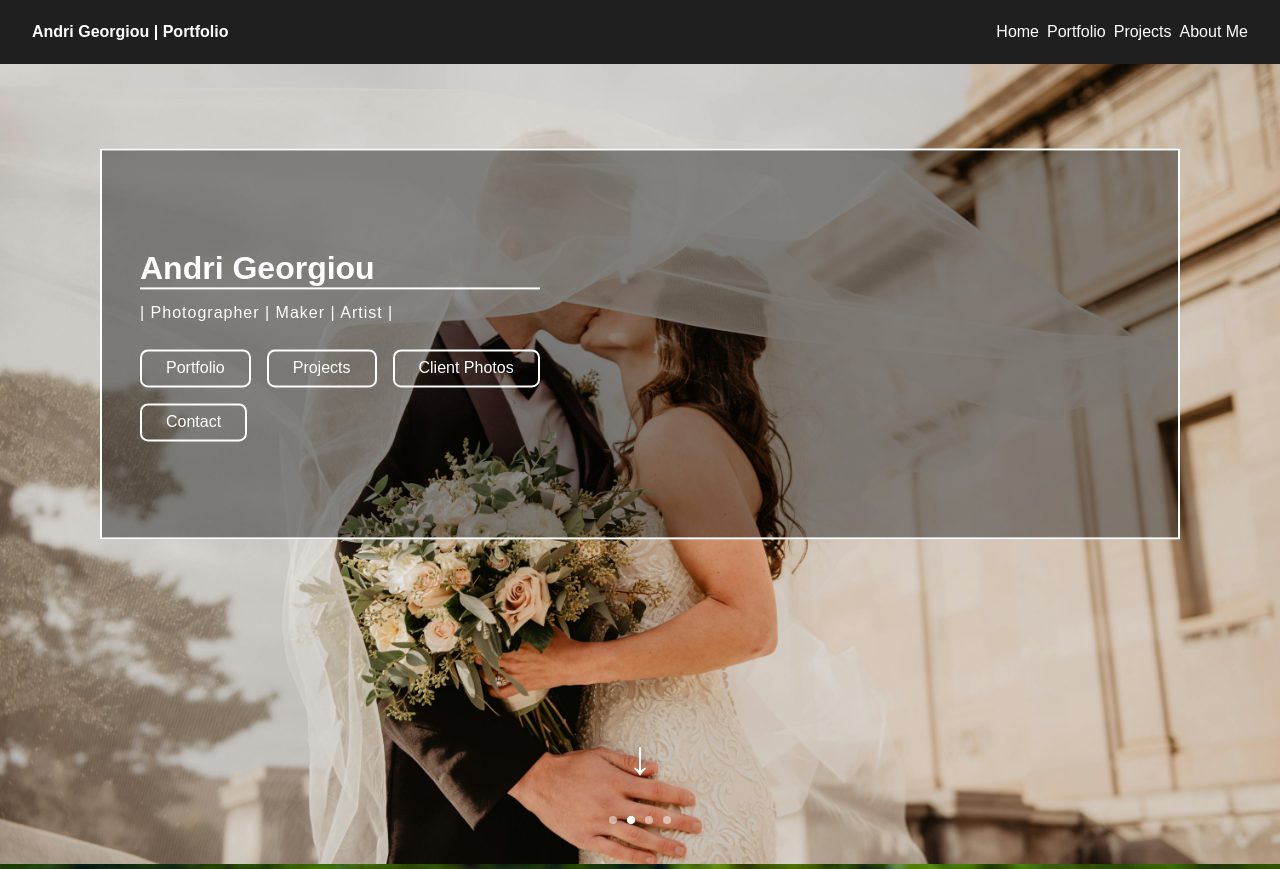
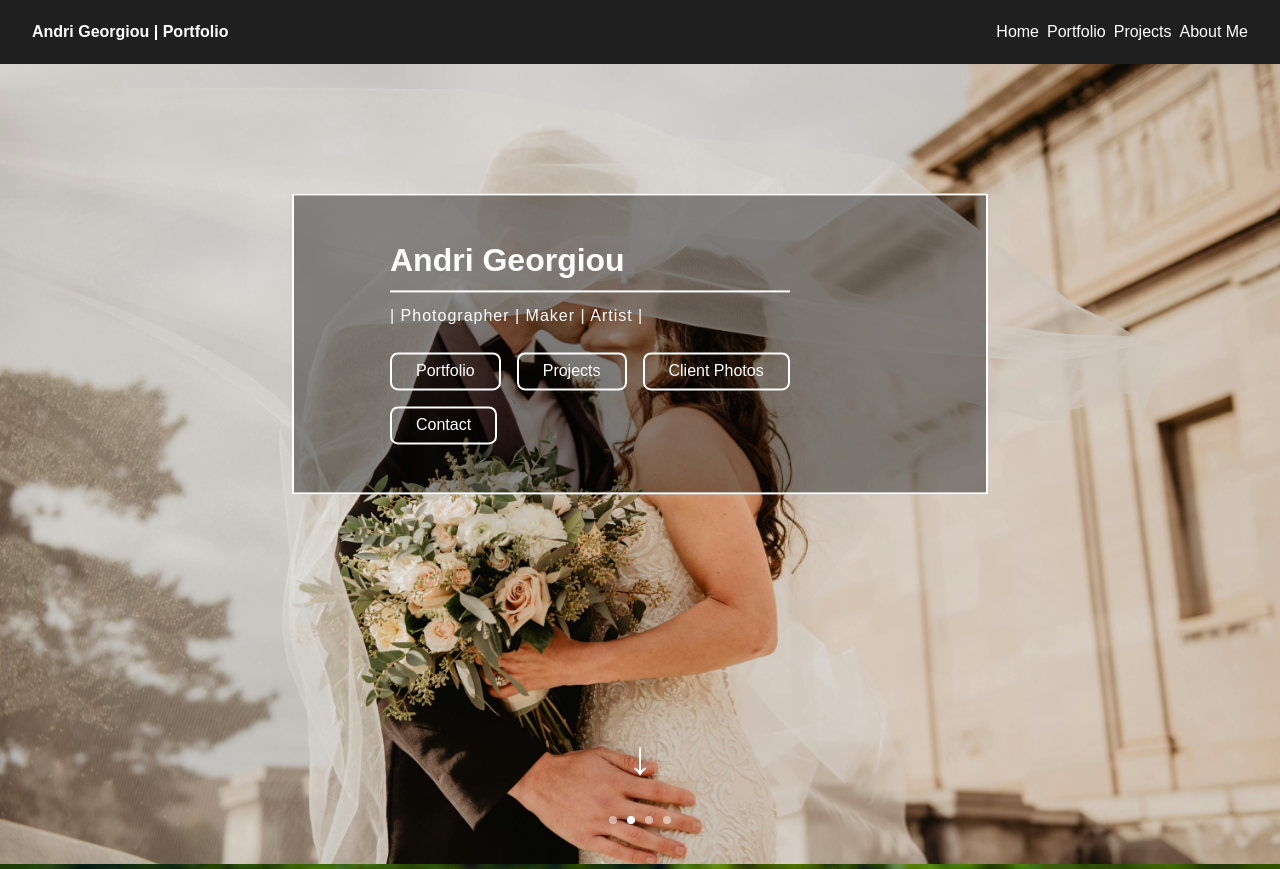
Before and after one commit to VictorySpecificationII/flowersbythebed-photography, a React (Vite) app: page / in a window 1280 px wide. Shown: the top 869 px of the page. Built offline with nearby package versions, Linux system fonts and the light colour scheme.

Commit message:
fixed artist card on home section, now squares based on resolution

```diff
--- a/src/modules/submodules/Home/ArtistOverlay.jsx
+++ b/src/modules/submodules/Home/ArtistOverlay.jsx
@@ -1,91 +1,63 @@
-import React from "react";
+import React, { useState, useEffect } from "react";
 
 const ArtistOverlay = ({ sections }) => {
-  return (
-    <div
-      style={{
+  const [screenWidth, setScreenWidth] = useState(window.innerWidth);
+
+  useEffect(() => {
+    const handleResize = () => setScreenWidth(window.innerWidth);
+    window.addEventListener("resize", handleResize);
+    return () => window.removeEventListener("resize", handleResize);
+  }, []);
+
+  const isTablet = screenWidth <= 768;
+  const isMobile = screenWidth <= 480;
+
+  const overlayStyle = {
     position: "absolute",
-        top: "35%",
+    top: isMobile ? "20%" : isTablet ? "25%" : "35%",
     left: "50%",
     transform: "translate(-50%, -50%)",
     zIndex: 2,
-        padding: "6rem 18rem", // desktop padding
     background: "rgba(0,0,0,0.4)",
     border: "2px solid white",
     borderRadius: "0px",
-        minWidth: "500px",
+    width: isMobile ? "80vw" : isTablet ? "60vw" : "500px",
+    height: isMobile ? "80vw" : "auto", // auto on desktop/tablet
+    minWidth: "300px",
     maxWidth: "90%",
-        textAlign: "left",
+    display: "flex",
+    flexDirection: "column",
+    alignItems: isMobile ? "center" : "flex-start",
+    justifyContent: "center",
+    textAlign: isMobile ? "center" : "left",
     color: "white",
+    padding: isMobile ? "1.5rem" : isTablet ? "3rem 2rem" : "3rem 6rem",
+  };
 
-        // Responsive adjustments
-        // @media queries with inline JS
-        // we'll override padding and transforms for smaller screens
-        ...(window.innerWidth <= 768 && {
-          padding: "3rem 2rem",
-          top: "25%",
-        }),
-        ...(window.innerWidth <= 480 && {
-          padding: "2rem 1.5rem",
-          top: "20%",
-        }),
-      }}
-    >
-      {/* Artist name */}
-      <div
-        style={{
-          transform: "translate(-250px, 5px)",
-          marginBottom: "6px",
-          ...(window.innerWidth <= 768 && { transform: "translate(-100px, 0)" }),
-          ...(window.innerWidth <= 480 && { transform: "translate(0, 0)" }),
-        }}
-      >
+  return (
+    <div style={overlayStyle}>
       <h1 style={{ margin: 0, fontSize: "2rem" }}>Andri Georgiou</h1>
-      </div>
-
-      {/* Separator line */}
       <div
         style={{
           height: "2px",
-          width: "100%",
+          width: "80%",
           maxWidth: "400px",
           backgroundColor: "white",
-          marginBottom: "12px",
-          transform: "translate(-250px, 0px)",
-          ...(window.innerWidth <= 768 && { transform: "translate(-100px, 0)" }),
-          ...(window.innerWidth <= 480 && { transform: "translate(0, 0)" }),
+          margin: "12px 0",
         }}
       />
-
-      {/* Roles */}
-      <div
-        style={{
-          transform: "translate(-250px, 0px)",
-          ...(window.innerWidth <= 768 && { transform: "translate(-100px, 0)" }),
-          ...(window.innerWidth <= 480 && { transform: "translate(0, 0)" }),
-        }}
-      >
-        <p
-          style={{
-            margin: 0,
-            fontSize: window.innerWidth <= 480 ? "0.9rem" : "1rem",
-            letterSpacing: "1px",
-          }}
-        >
+      <p style={{ margin: 0, fontSize: isMobile ? "0.9rem" : "1rem", letterSpacing: "1px" }}>
         | Photographer | Maker | Artist |
       </p>
-      </div>
-
-      {/* Buttons row */}
       <div
         style={{
           display: "flex",
           gap: "1rem",
           marginTop: "1.5rem",
           flexWrap: "wrap",
-          transform: "translate(-250px, 0px)",
-          ...(window.innerWidth <= 768 && { transform: "translate(-100px, 0)" }),
-          ...(window.innerWidth <= 480 && { transform: "translate(0, 0)", flexDirection: "column" }),
+          flexDirection: isMobile ? "column" : "row",
+          alignItems: "center",
+          justifyContent: isMobile ? "center" : "flex-start",
         }}
       >
         {sections.map(({ label, id }) => (
@@ -97,7 +69,7 @@ const ArtistOverlay = ({ sections }) => {
               background: "transparent",
               color: "white",
               cursor: "pointer",
-              fontSize: window.innerWidth <= 480 ? "0.9rem" : "1rem",
+              fontSize: isMobile ? "0.9rem" : "1rem",
               transition: "all 0.3s",
             }}
             onMouseEnter={(e) => {
@@ -110,9 +82,7 @@ const ArtistOverlay = ({ sections }) => {
             }}
             onClick={() => {
               const section = document.getElementById(id);
-              if (section) {
-                section.scrollIntoView({ behavior: "smooth" });
-              }
+              if (section) section.scrollIntoView({ behavior: "smooth" });
             }}
           >
             {label}
```
Lines whose indentation alone changed are shown as unchanged.
